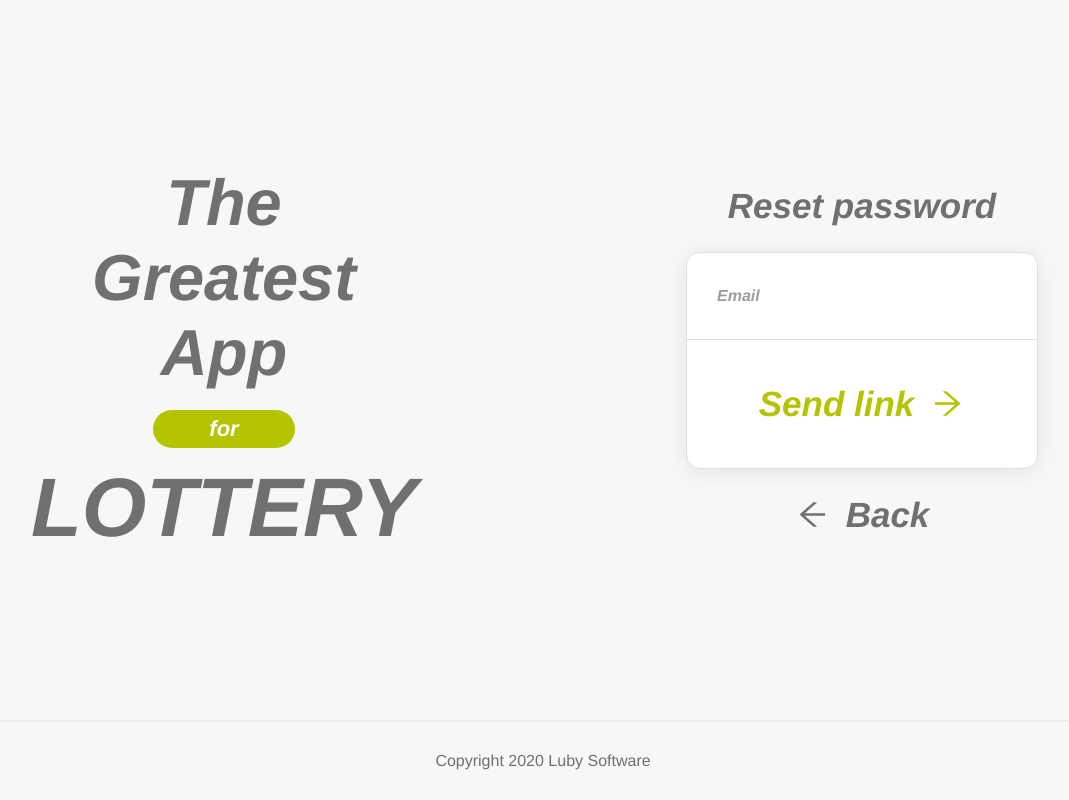
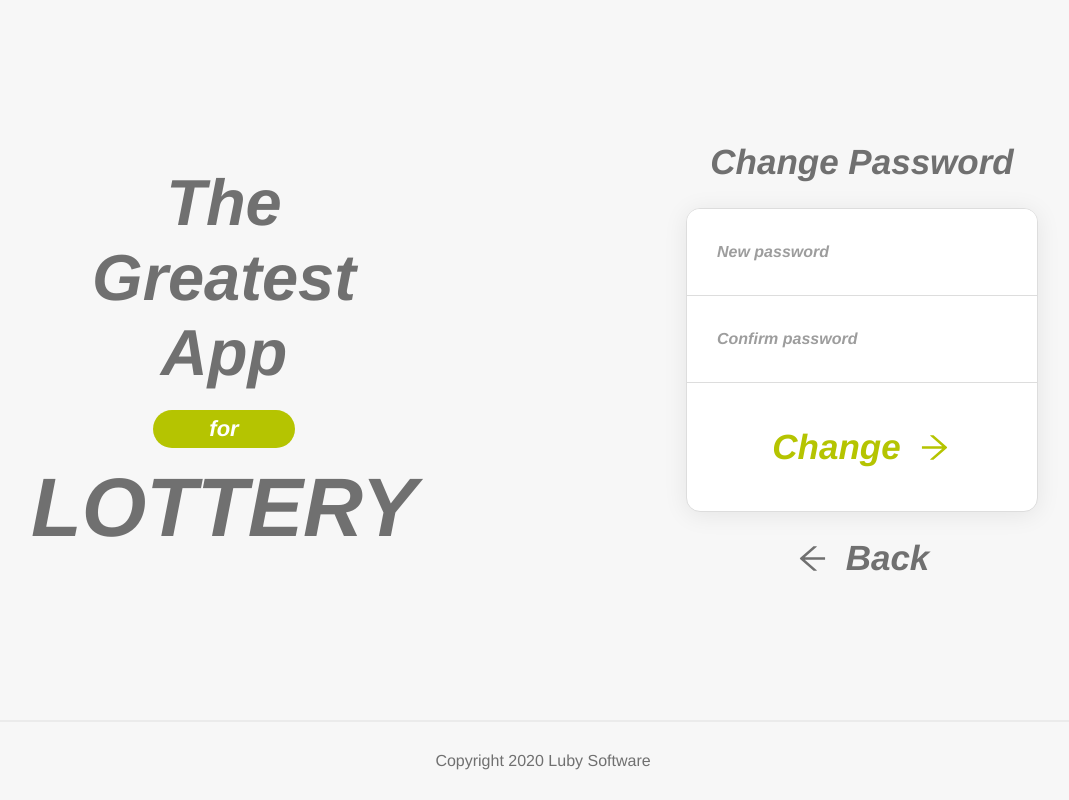
Before and after one commit to gabepinheiro/tgl-react, a React (Vite) app: page /change-password in a window 1280 px wide. Before the commit this address led to /reset-password. Shown: the whole page, without its empty margins (97-1166 px from the left). Built offline with nearby package versions, Linux system fonts and the light colour scheme; no server answers.

Commit message:
refactor(pages/ResetPassword/ChangePassword): changed token handling

```diff
--- a/src/pages/change-password/index.tsx
+++ b/src/pages/change-password/index.tsx
@@ -1,5 +1,5 @@
 import { useEffect } from 'react'
-import { Navigate, useNavigate } from 'react-router-dom'
+import { Navigate, useLocation, useNavigate } from 'react-router-dom'
 import { useForm } from 'react-hook-form'
 import { yupResolver } from '@hookform/resolvers/yup'
 import * as yup from 'yup'
@@ -35,7 +35,9 @@ const schema = yup.object({
 
 function ChangePasswordPage () {
   const navigate = useNavigate()
-  const token = api.defaults.headers.common.Authorization
+  const location = useLocation()
+  const query = new URLSearchParams(location.search)
+  const code = query.get('code')
 
   const {
     register,
@@ -51,9 +53,12 @@ function ChangePasswordPage () {
   }, [formErrors])
 
   const onSubmit = async ({ password }: FormInputs) => {
-    const token = api.defaults.headers.common.Authorization
+    if (!code) {
+      return toast.error('O código para recuperar a senha não foi fornecido.')
+    }
+
     try {
-      await api.post(`/reset/${token}`, {
+      await api.post(`/reset/${code}`, {
         password,
       })
 
@@ -63,15 +68,11 @@ function ChangePasswordPage () {
     } catch (error) {
       const err = error as AxiosError
       if (err.response) {
-        return toast.error(err.response.data.message)
+        return toast.error('Código inválido.')
       }
 
       toast.error(err.message)
     }
-  }
-
-  if (!token) {
-    return <Navigate to='/reset-password' />
   }
 
   return (
--- a/src/pages/reset-password/index.tsx
+++ b/src/pages/reset-password/index.tsx
@@ -50,9 +50,8 @@ function ResetPasswordPage () {
 
       const { name, token } = res.data
       toast.success(`Olá, ${name}. Informe sua nova senha.`)
-      api.defaults.headers.common.Authorization = `${token}`
 
-      navigate('/change-password')
+      navigate(`/change-password/?code=${token}`)
     } catch (error) {
       const err = error as AxiosError
       if (err.response) {
```
